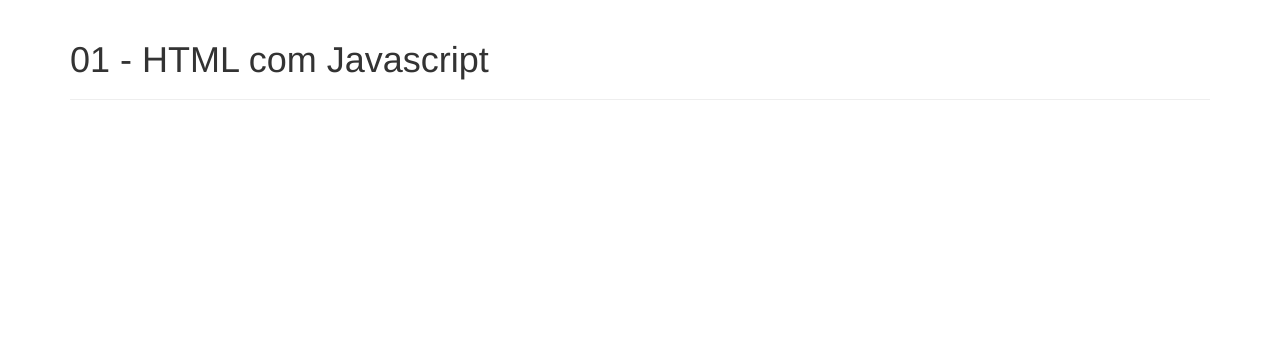
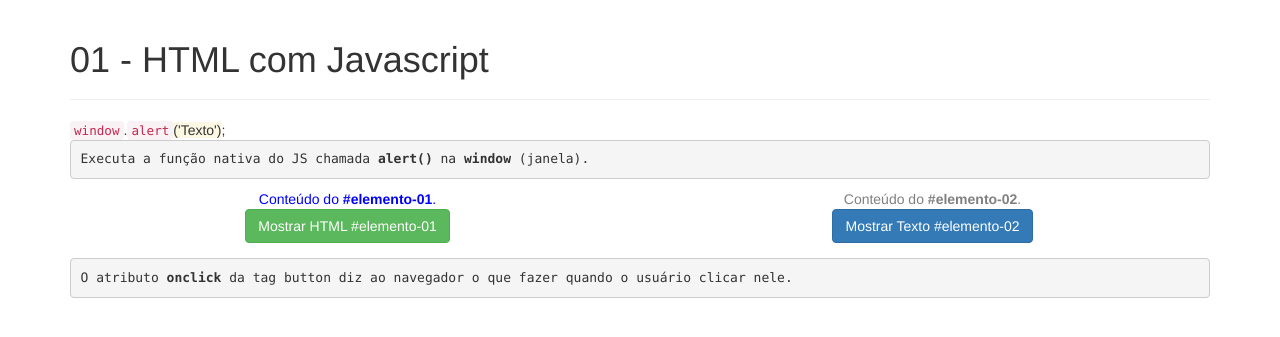
Before and after one commit to gtoshinakano/tutorial-php-basico, a PHP site: page / in a window 1280 px wide. Shown: the top 337 px of the page. Run offline with PHP 8.4, Linux system fonts and the light colour scheme; some libraries are stand-ins or nearby versions.

Commit message:
Merged aula-1 e criada v-aula-01

```diff
--- a/index.php
+++ b/index.php
@@ -1,6 +1,7 @@
+<html>
 
-<html>
     <head>
+
         <meta name="viewport" content="initial-scale=1.0, user-scalable=no">
         <meta charset="utf-8">
 
@@ -11,13 +12,100 @@
         <script src="https://ajax.googleapis.com/ajax/libs/jquery/1.11.3/jquery.min.js"></script>
         <script src="http://maxcdn.bootstrapcdn.com/bootstrap/3.3.5/js/bootstrap.min.js"></script>
 
+        <script>
+
+            /*
+             * O Javascript pode ser escrito dentro da TAG <script><script>
+             * Ou ser chamado de um arquivo externo como na linha 10 e 11.
+             */
+
+            // Neste caso, o alerta será a primeira coisa a ser executada ao carregad a página (document)
+            window.alert("Alert 1 - Texto");
+
+            /*
+             * Funções para mostrar Texto ou HTML do elemento
+             */
+            function mostrarConteudo1(html){
+
+                /*
+                 * Pegando um elemento no document pelo seu ID e colocando em variável
+                 */
+                var elemento1 = document.getElementById('elemento-01');
+
+                if(html) alert(elemento1.innerHTML);
+                else alert(elemento1.innerText);
+
+            }
+            function mostrarConteudo2(html){
+
+                /*
+                 * Pegando um elemento no document pelo seu ID e colocando em variável
+                 */
+                var elemento2 = document.getElementById('elemento-02');
+
+                if(html) alert(elemento2.innerHTML);
+                else alert(elemento2.innerText);
+
+            }
+
+            //Mudando um estilo por Javascript
+            document.getElementById('elemento-01').style.color = "red"; // Esta linha não funciona, por quê ?
+
+        </script>
+
     </head>
+
     <body>
         <div class="container">
             <div class="page-header">
                 <h1>01 - HTML com Javascript</h1>
             </div>
-
+            <div class="row">
+                <div class="col-md-12">
+                    <code>window</code>.<code>alert</code><span class='bg-warning'>('Texto')</span>;
+                    <pre>Executa a função nativa do JS chamada <b>alert()</b> na <b>window</b> (janela).</pre>
+                </div>
+            </div>
+            <div class="row">
+                <div class="col-md-6 text-center" id='elemento-01'>
+                    Conteúdo do <b>#elemento-01</b>.
+                </div>
+                <div class="col-md-6 text-center" id='elemento-02'>
+                    Conteúdo do <b>#elemento-02</b>.
+                </div>
+            </div>
+            <div class="row">
+                <div class="col-md-6 text-center">
+                    <button class="btn btn-success" onclick="mostrarConteudo1(true)">Mostrar HTML #elemento-01</button>
+                </div>
+                <div class="col-md-6 text-center">
+                    <button class="btn btn-primary" onclick="mostrarConteudo2(false)">Mostrar Texto #elemento-02</button>
+                </div>
+            </div>
+            <div class='row' style='margin-top: 15px'>
+                <div class='col-md-12'>
+                    <pre>O atributo <b>onclick</b> da tag button diz ao navegador o que fazer quando o usuário clicar nele.</pre>
+                </div>
+            </div>
         </div>
     </body>
+
+    <script>
+
+        // Esta linha funciona, por quê ?
+        document.getElementById('elemento-01').style.color = "blue";
+
+        /*
+         * Isto
+         */
+        document.getElementById('elemento-02').style.color = "gray";
+        /*
+         * É o mesmo que isto
+         */
+        var estilo = document.getElementById('elemento-02').style;
+        estilo.color = "gray";
+
+
+    </script>
+
 </html>
```
